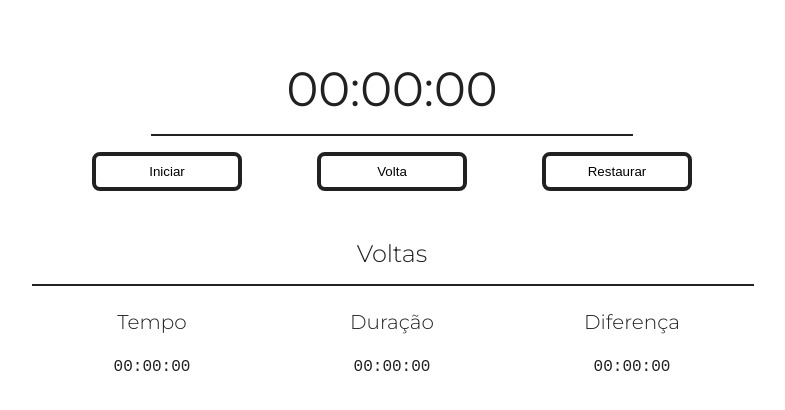
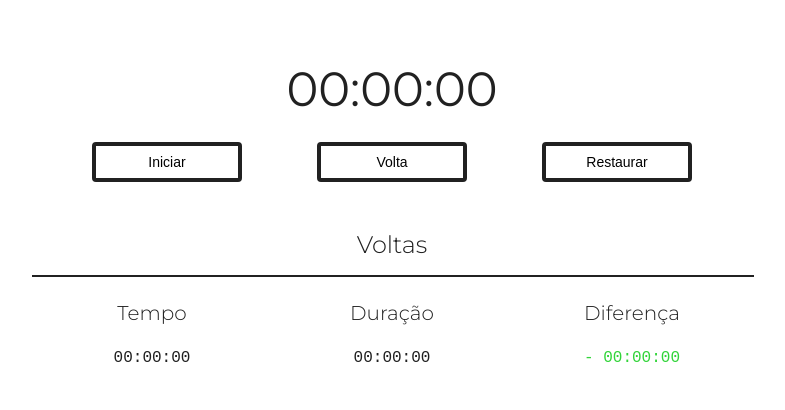
Before and after one commit to IanGabriel12/what-timers-are-these, a Vue app: page / in a window 1280 px wide. Both pictures are taken after a click on the button "Volta". Shown: the top 410 px of the page, without its empty margins (248-1033 px from the left). Built offline with nearby package versions, Linux system fonts and the light colour scheme.

Commit message:
Adicionando cores as voltas

```diff
--- a/src/App.vue
+++ b/src/App.vue
@@ -1,13 +1,12 @@
 <template>
   <div id="app">
     <h1 id="timer">{{ timeToString(now) }}</h1>
-    <hr/>
     <div class="buttons-container">
       <button @click="() => isTimerOn = !isTimerOn">{{ isTimerOn ? "Parar" : "Iniciar" }}</button>
       <button @click="addLap">Volta</button>
       <button @click="resetTimer">Restaurar</button>
     </div>
-    <div class="laps">
+    <div class="laps" v-if="laps.length !== 0">
       <h1 id="laps-title">Voltas</h1>
       <hr id="laps-divisor"/>
       <div class="lap-fields">
@@ -15,10 +14,15 @@
         <h2>Duração</h2>
         <h2>Diferença</h2>
       </div>
-      <div v-for="lap in laps" :key="lap.at" class="lap-info">
+      <div v-for="(lap, index) in laps" :key="index" class="lap-info">
         <p>{{timeToString(lap.at)}}</p>
         <p>{{timeToString(lap.time)}}</p>
-        <p>{{timeToString(lap.difference)}}</p>
+        <p
+          :class="lap.difference > 0 ? 'positive' : 'negative'"
+        >
+          {{lap.difference > 0 ? '+' : '-'}}
+          {{timeToString(lap.difference)}}
+        </p>
       </div>
     </div>
   </div>
@@ -54,6 +58,7 @@ export default {
     resetTimer: function(){
       this.isTimerOn = false
       this.now = 0
+      this.laps = []
     },
 
     addLap: function(){
@@ -84,8 +89,7 @@ export default {
       const minutes = date.getUTCMinutes() < 10 ? "0" + date.getUTCMinutes() : date.getUTCMinutes()
 
 
-      return time < 0 ? `-${minutes}:${seconds}:${miliseconds}` :
-        `${minutes}:${seconds}:${miliseconds}`
+      return `${minutes}:${seconds}:${miliseconds}`
     }
   },
 
@@ -127,19 +131,22 @@ hr{
 }
 
 .buttons-container{
+  margin-top: 24px;
   width: 100%;
   display: flex;
   justify-content: space-between;
 }
 
-.buttons-container button{
+.buttons-container button, .buttons-container button:focus{
   background: none;
   border: 4px solid #212121;
-  border-radius: 8px;
+  border-radius: 4px;
   width: 150px;
   padding: 8px 0;
   text-align: center;
   transition: background-color 0.1s, color 0.1s;
+  font-family: "Ubuntu", sans-serif;
+  font-size: 14px;
 }
 
 .buttons-container button:hover{
@@ -173,4 +180,12 @@ hr{
   font-size: 20px;
   margin: 8px 0;
 }
+
+.negative{
+  color: #32d43a;
+}
+
+.positive{
+  color: #f7772d;
+}
 </style>
```
